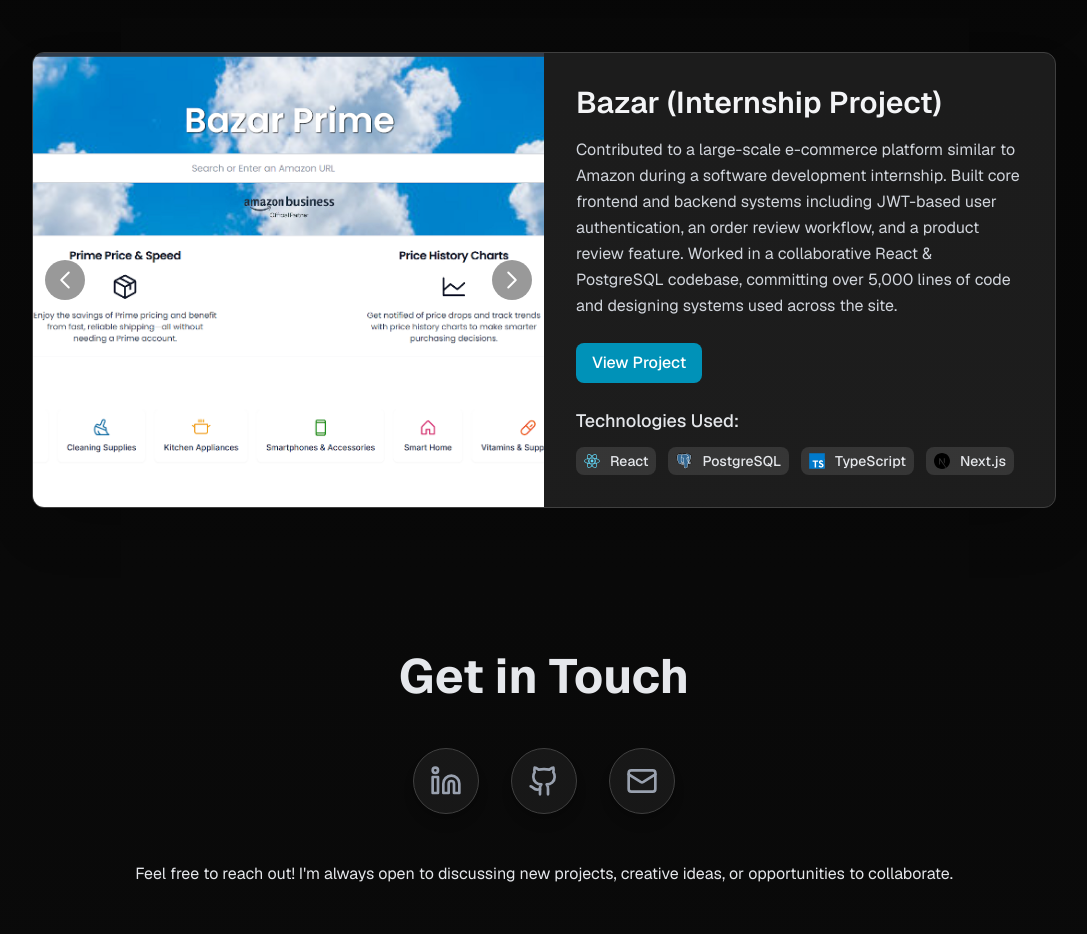
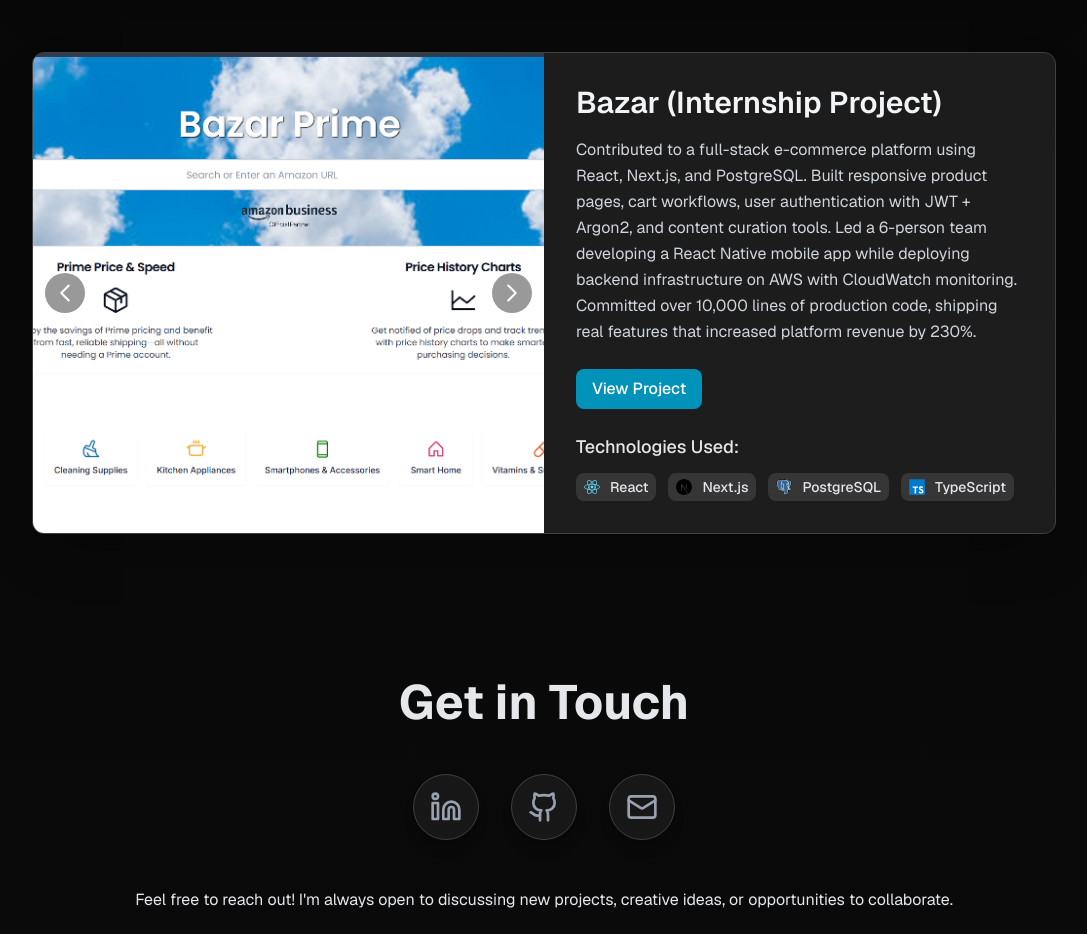
Before and after one commit to Calatrux/portfolio-website, a Next.js app: page / in a window 1280 px wide. Shown: the part 3820-4754 px from the top of the page, without its empty margins (96-1183 px from the left). Built offline with nearby package versions, Linux system fonts and the light colour scheme.

Commit message:
more project updates

```diff
--- a/src/components/ProjectsSection.tsx
+++ b/src/components/ProjectsSection.tsx
@@ -64,8 +64,8 @@
   },
   {
     title: "Bazar (Internship Project)",
-    description: "Contributed to a large-scale e-commerce platform similar to Amazon during a software development internship. Built core frontend and backend systems including JWT-based user authentication, an order review workflow, and a product review feature. Worked in a collaborative React & PostgreSQL codebase, committing over 5,000 lines of code and designing systems used across the site.",
-    technologies: ["React", "PostgreSQL", "TypeScript", "Next.js"],
+    description: "Contributed to a full-stack e-commerce platform using React, Next.js, and PostgreSQL. Built responsive product pages, cart workflows, user authentication with JWT + Argon2, and content curation tools. Led a 6-person team developing a React Native mobile app while deploying backend infrastructure on AWS with CloudWatch monitoring. Committed over 10,000 lines of production code, shipping real features that increased platform revenue by 230%.",
+    technologies: ["React", "Next.js", "PostgreSQL", "TypeScript"],
     link: "https://bazar.earth/",
     imageSlug: "bazar",
     imageCount: 3,
```
